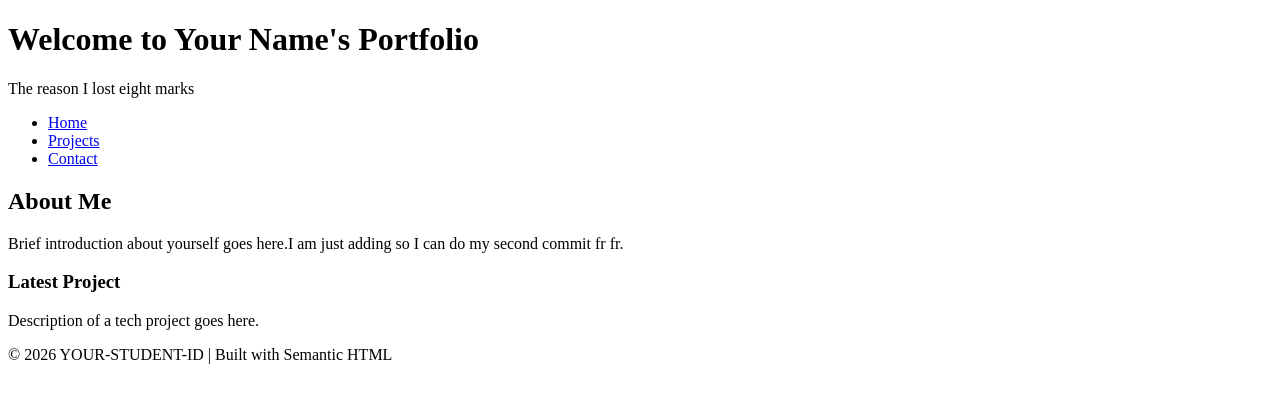
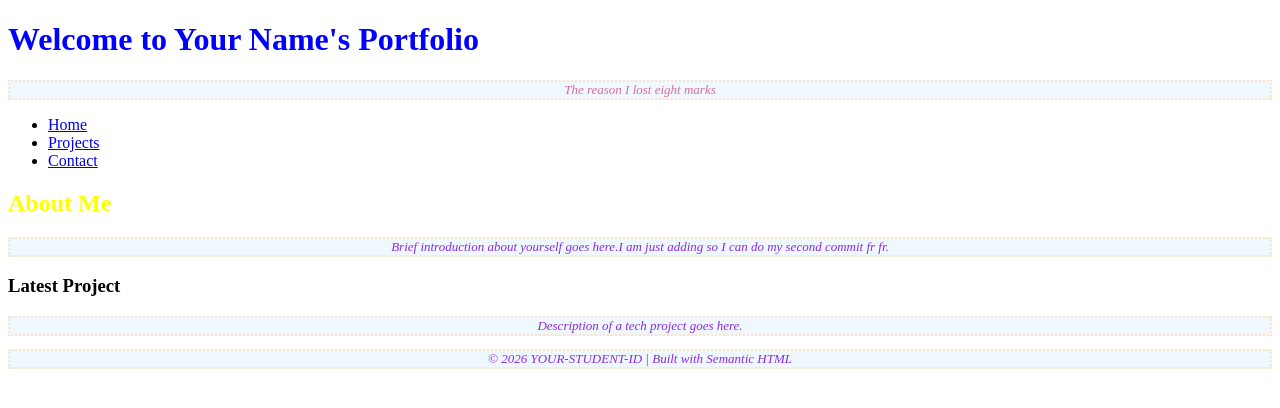
Before and after one commit to NatashaDobah/lab2p, a plain HTML site: page index.html in a window 1280 px wide. Drawn offline with Linux system fonts and the light colour scheme.

Commit message:
forgot this commit also

```diff
--- a/index.html
+++ b/index.html
@@ -4,11 +4,17 @@
     <meta charset="UTF-8">
     <meta name="viewport" content="width=device-width, initial-scale=1.0">
     <title>Your Natasha's Portfolio</title>
+    <style>
+        h2{
+            color:yellow;
+        }
+    </style>
+    <link rel="stylesheet" href="styles.css"/>
 </head>
 <body>
     <header>
-        <h1>Welcome to Your Name's Portfolio</h1>
-        <p> The reason I lost eight marks</p>
+        <h1 style="color:blue">Welcome to Your Name's Portfolio</h1>
+        <p class="special"> The reason I lost eight marks</p>
     </header>
 
     <nav>
```
